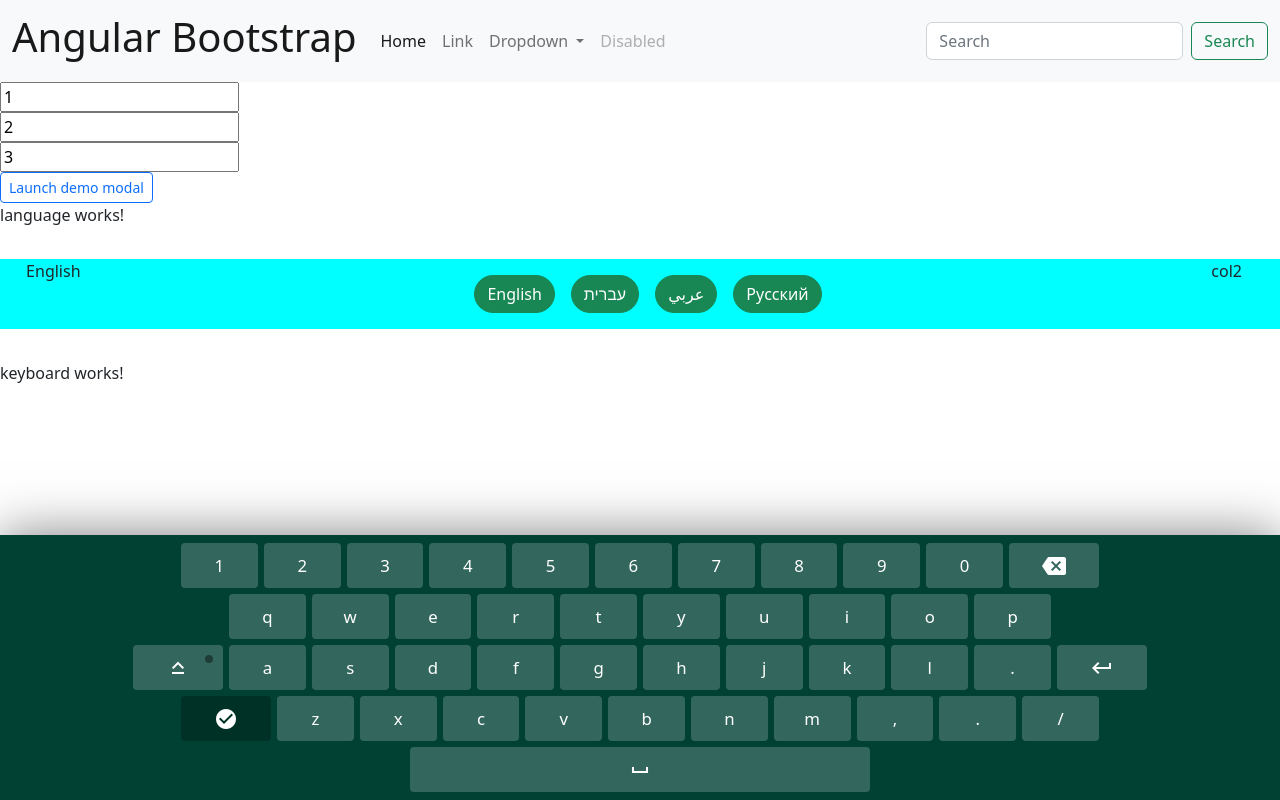
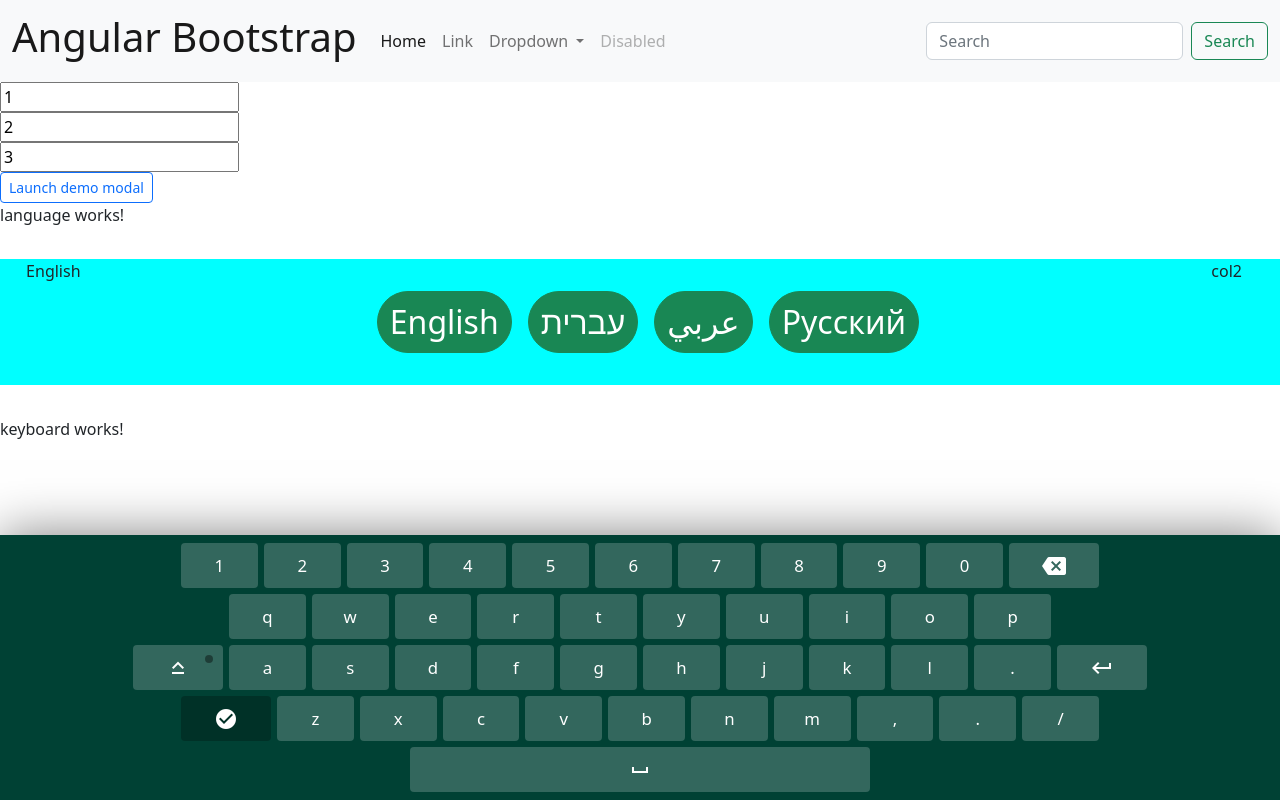
Before and after one commit to Andrey1de/arbike, an Angular app: page /lang in a window 1280 px wide. Built offline with nearby package versions, Linux system fonts and the light colour scheme.

Commit message:
4 lanf keyb Ready

```diff
--- a/src/app/pages/language/language.component.scss
+++ b/src/app/pages/language/language.component.scss
@@ -1,9 +1,10 @@
 .btn-set-lang{
-    font-size: 1rem ;
+    font-size: 2rem ;
     margin-left: 1rem;
-    margin-top: 1rem;
-    margin-bottom: 1rem;
-    border-radius: 2rem  ;
+    margin-top: 2rem;
+    margin-bottom: 2rem;
+    border-radius: 4rem  ;
+
 
 }
 .center {
```
